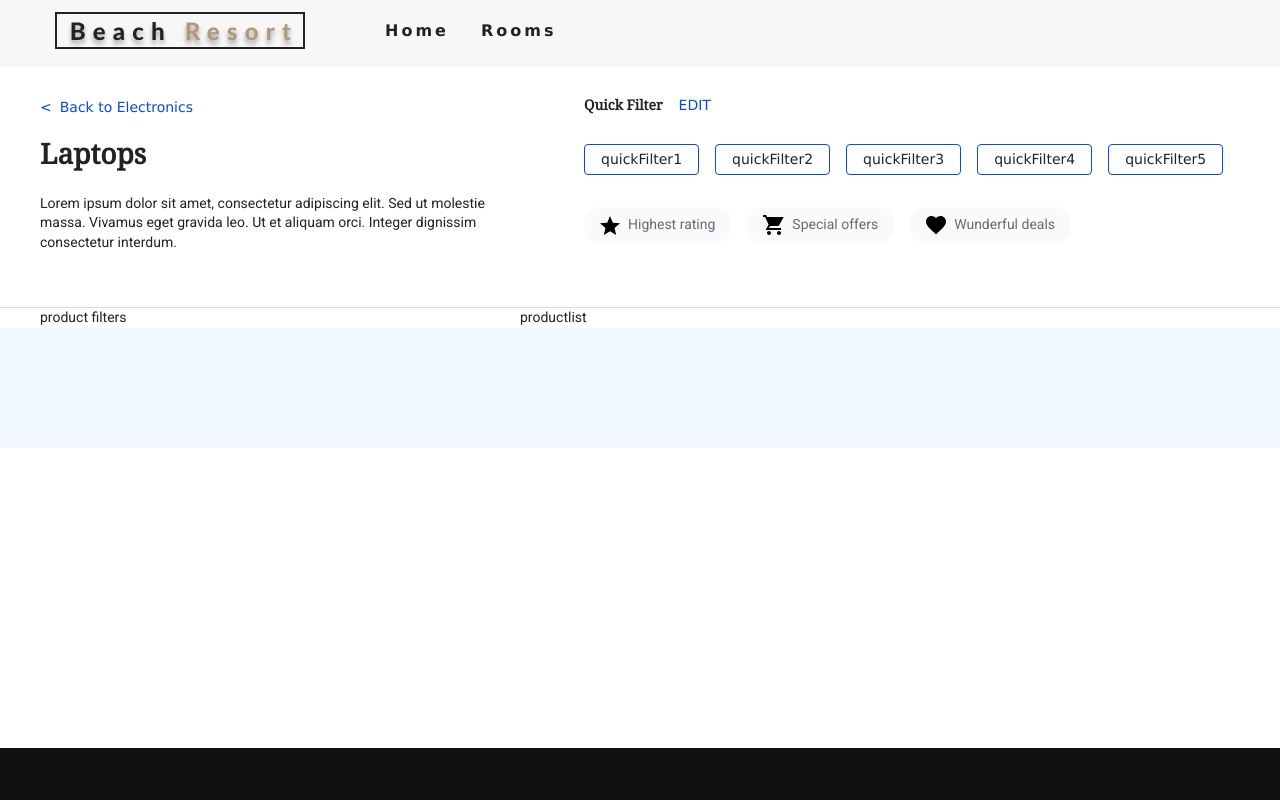
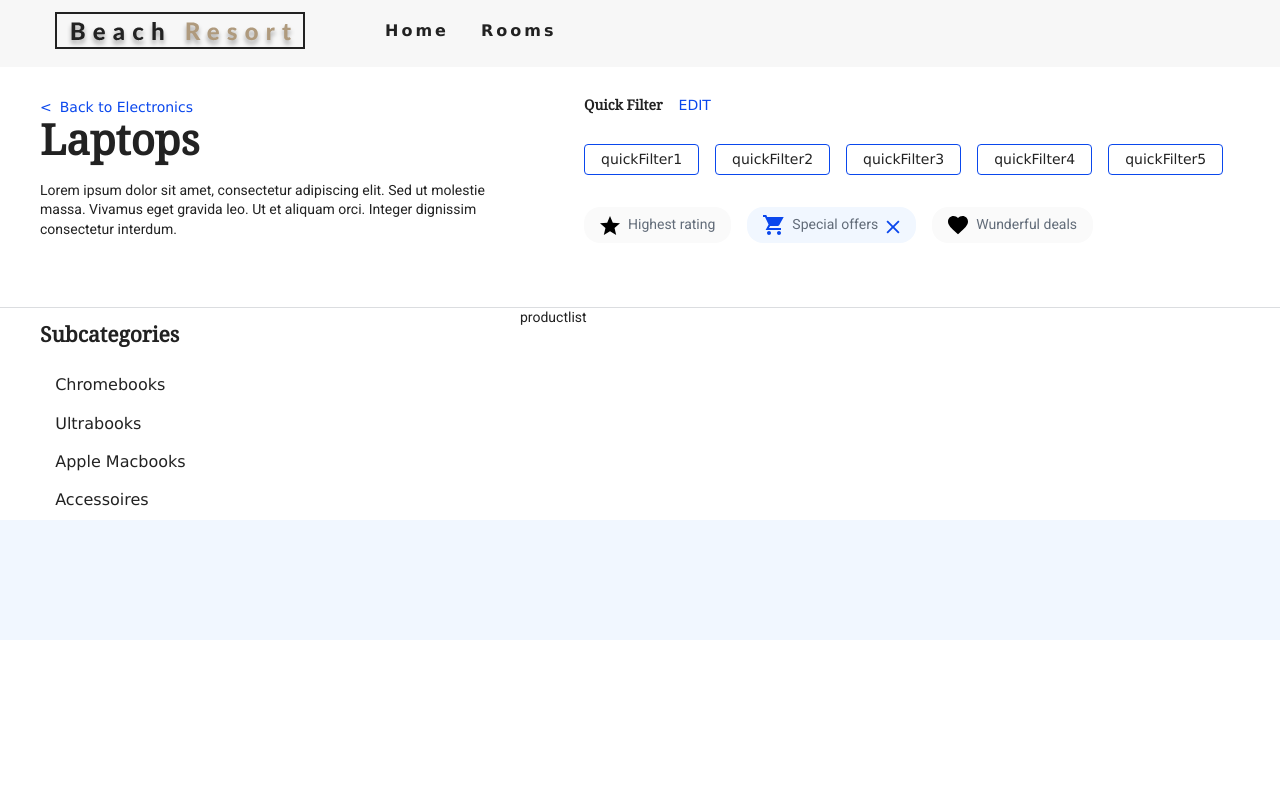
Before and after one commit to sjottens/poc, a React (Create React App) app: page /products in a window 1280 px wide. Shown: the top 800 px of the page. Built offline with nearby package versions, Linux system fonts and the light colour scheme; no server answers.

Commit message:
plp additions

```diff
--- a/src/components/Chip.js
+++ /dev/null
@@ -1,15 +0,0 @@
-import { useState } from "react";
-
-const Chip = (props) => {
-
-    const [selected, setSelected] = useState(false)
-	return (
-		<li className={selected ?"chip selected" :"chip"} onClick={()=>{if(selected===false){setSelected(true)}else{setSelected(false)}}}>
-            {props.iconSrc && <img className="chip-icon" src={props.iconSrc} alt={props.name}/>}
-            <p>{props.name}</p>
-            {selected===true && <img className="chip-icon close" src="img/icons/close.svg" alt="close" />}
-        </li>
-	);
-}
-
-export default Chip;
--- /dev/null
+++ b/src/components/chips/Chip.js
@@ -0,0 +1,20 @@
+import { useEffect, useState } from "react";
+
+const Chip = (props) => {
+    const [selected, setSelected] = useState(false)
+
+    useEffect(() => {
+        if(props.selected===true){
+            setSelected(true)
+        }
+    },[props.selected])
+	return (
+        <li className={(selected ?"chip selected chip_"+props.color :"chip")} onClick={()=>{if(selected===false){setSelected(true)}else{setSelected(false)}}}>
+            {props.iconSrc && <img className="chip-icon" src={props.iconSrc} alt={props.name}/>}
+            <p>{props.name}</p>
+            {selected===true && <img className="chip-icon close" src="img/icons/close.svg" alt="close" />}
+        </li>
+    )
+}
+
+export default Chip;
--- /dev/null
+++ b/src/components/chips/Chips.js
@@ -0,0 +1,16 @@
+import Chip from "./Chip";
+import '../../scss/chips.scss'
+
+const Chips = (props) => {
+	return (
+        <ul>
+            {props.chips.map((chip, key) =>{
+                return(
+                    <Chip key={key} name={chip.name} iconSrc={chip.iconSrc} color={chip.color} selected={chip.selected}/>
+                )
+			})}
+		</ul>
+	);
+}
+
+export default Chips;
--- /dev/null
+++ b/src/components/plp/filters/ProductFilters.js
@@ -0,0 +1,13 @@
+import SubCategories from "./components/SubCategories";
+
+const ProductFilters = () => {
+	let subCategories = ["Chromebooks", "Ultrabooks", "Apple Macbooks", "Accessoires"]
+
+	return (
+		<section className="plp-filtercontainer">
+			<SubCategories categories={subCategories}/>
+        </section>
+	);
+}
+
+export default ProductFilters;
--- a/src/components/plp/filters/Filters.js
+++ b/src/components/plp/filters/components/ActiveFilters.js
@@ -1,4 +1,4 @@
-const ProductFilters = () => {
+const ActiveFilters = () => {
 	return (
 		<section className="plp-filters">
             <p>product filters</p>
@@ -6,4 +6,4 @@ const ProductFilters = () => {
 	);
 }
 
-export default ProductFilters;
+export default ActiveFilters;
--- /dev/null
+++ b/src/components/plp/filters/components/SubCategories.js
@@ -0,0 +1,14 @@
+const SubCategories = (props) => {
+	return (
+		<div className="plp-filters">
+            <h3>Subcategories</h3>
+            <ul className="plp-filterList">
+                {props.categories.map(category =>{
+                    return <li>{category}</li>
+                })}
+            </ul>
+        </div>
+	);
+}
+
+export default SubCategories;
--- a/src/components/plp/head/Head.js
+++ b/src/components/plp/head/Head.js
@@ -7,7 +7,7 @@ const PlpHead = () => {
             <div className="padded-wrapper">
                 <div className="plp-head_left">
                     <Link to="#">Back to Electronics</Link>
-                    <h2>Laptops</h2>
+                    <h1>Laptops</h1>
                     <p>Lorem ipsum dolor sit amet, consectetur adipiscing elit. Sed ut molestie massa. Vivamus eget gravida leo. Ut et aliquam orci. Integer dignissim consectetur interdum.</p>
                 </div>
                 <QuickFilter/>
--- a/src/components/plp/head/QuickFilter.js
+++ b/src/components/plp/head/QuickFilter.js
@@ -1,36 +1,32 @@
-import Chip from '../../Chip'
+import Chips from '../../chips/Chips'
 import { Link } from 'react-router-dom';
 
 const QuickFilter = () => {
 	let filters = ["quickFilter1", "quickFilter2", "quickFilter3", "quickFilter4", "quickFilter5"]
 	let chips = [{
 			name:"Highest rating",
-			iconSrc:"img/icons/star.svg"
+			iconSrc:"img/icons/star.svg",
+			color:"green"
 		},
 		{
 			name:"Special offers",
-			iconSrc:"img/icons/cart.svg"
+			iconSrc:"img/icons/cart.svg",
+			selected:true
 		},
 		{
 			name:"Wunderful deals",
-			iconSrc:"img/icons/heart.svg"
+			iconSrc:"img/icons/heart.svg",
 		}
 	]
 	return (
 		<section className="quickfilter">
             <div className="quickfilter-heading"><h3>Quick Filter </h3> <Link to="#">EDIT</Link></div>
 			<ul>
-				{filters.map(filter=>{
-					return <li className="label">{filter}</li>
+				{filters.map((filter, key)=>{
+					return <li key={key} className="label">{filter}</li>
 				})}
 			</ul>
-			<ul>
-				{chips.map(chip =>{
-					return (
-						<Chip name={chip.name} iconSrc={chip.iconSrc}/>
-					)
-				})}
-			</ul>
+			<Chips chips={chips}/>
 		</section>
 	);
 }
--- a/src/pages/ProductListPage.js
+++ b/src/pages/ProductListPage.js
@@ -1,7 +1,7 @@
-import ProductFilters from '../components/plp/filters/Filters'
+import ProductFilters from '../components/plp/filters/ProductFilters'
 import PlpHead from '../components/plp/head/Head';
 import ProductList from '../components/plp/productList/ProductList';
-import '../css/plp.scss'
+import '../scss/plp.scss'
 
 const ProductListPage = () => {
 	return (
--- /dev/null
+++ b/src/scss/chips.scss
@@ -0,0 +1,52 @@
+.chip{
+    display: flex;
+    align-items: center;
+    background: #FAFAFA;
+    border-radius: 16px;
+    font-size: 14px;
+    padding: .5rem 1rem;
+    &_closable{
+        @extend .chip;
+    }
+    .chip-icon{
+        filter: brightness(0);
+        &.close{
+            margin-left: .5rem;
+        }
+    }
+    p{
+        padding-left: .5rem;
+        font-size: 14px;
+        white-space: nowrap;
+        color: #626C79;
+    }
+    &:hover{
+        background: #F1F7FF;
+        cursor: pointer;
+        .chip-icon{
+            filter: none;
+        }
+    }
+    &.selected{
+        background: #F1F7FF;
+        .chip-icon{
+            filter: none;
+            &.close{
+                margin-top: 3px;
+            }
+        }
+    }
+    // color variants
+    &.chip_blue{
+        background: #2196F3;
+    }
+    &.chip_red{
+        background: #FF5252;
+    }
+    &.chip_green{
+        background: #4CAF50;
+    }
+    &.chip_orange{
+        background: #FB8C00;
+    }
+}
--- a/src/css/plp.scss
+++ b/src/scss/plp.scss
@@ -21,9 +21,6 @@
                 content: "<";
                 padding-right: .5rem;
             }
-        }
-        h2{
-            margin-top: 1rem;
         }
     }
 
@@ -64,8 +61,23 @@
     display: flex;
 }
 
-.plp-filters{
+.plp-filtercontainer{
+    padding-top: 1rem;
     width: 40%;
+    .plp-filters{
+        .plp-filterList{
+            list-style: none;
+            li{
+                padding: .5rem .7rem;
+                font-size: 16px;
+                border-left: 4px solid rgba(255, 255, 255, 0);
+                &:hover{
+                    background: #F1F7FF;
+                    border-left-color: #0A47ED;
+                }
+            }
+        }
+    }
 }
 
 .plp-productlist{
@@ -87,43 +99,3 @@
     padding: .3rem 1rem;
     font-size: 14px;
 }
-
-.chip{
-    display: flex;
-    align-items: center;
-    background: #FAFAFA;
-    border-radius: 16px;
-    font-size: 14px;
-    padding: .5rem 1rem;
-    &_closable{
-        @extend .chip;
-    }
-    .chip-icon{
-        filter: brightness(0);
-        &.close{
-            margin-left: .5rem;
-        }
-    }
-    p{
-        padding-left: .5rem;
-        font-size: 14px;
-        white-space: nowrap;
-        color: #626C79;
-    }
-    &:hover{
-        background: #F1F7FF;
-        cursor: pointer;
-        .chip-icon{
-            filter: none;
-        }
-    }
-    &.selected{
-        background: #F1F7FF;
-        .chip-icon{
-            filter: none;
-            &.close{
-                margin-top: 3px;
-            }
-        }
-    }
-}
```
